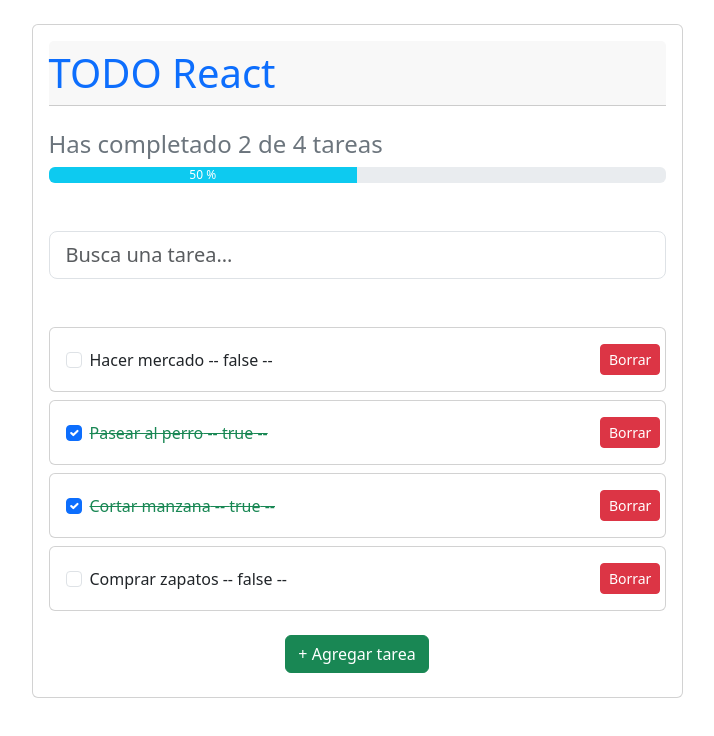
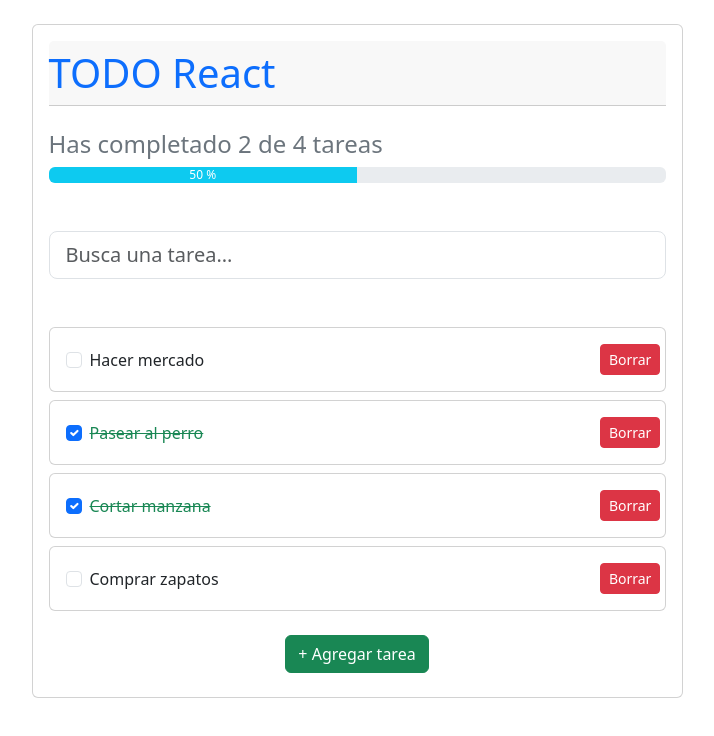
Before and after one commit to afperdomo2/todo-react, a React (Create React App) app: page / in a window 1280 px wide. Shown: the top 736 px of the page, without its empty margins (283-997 px from the left). Built offline with nearby package versions, Linux system fonts and the light colour scheme.

Commit message:
🚀Refactor: Realiza ajustes menores en las tareas individuales

```diff
--- a/src/App.js
+++ b/src/App.js
@@ -64,6 +64,7 @@ function App() {
               {searchedTodos.map((todo, index) => (
                 <TodoItem
                   key={index}
+                  index={index}
                   text={todo.text}
                   completed={todo.completed}
                   onComplete={() => completeToggleTodo(todo.text)}
--- a/src/components/TodoCounter.js
+++ b/src/components/TodoCounter.js
@@ -2,7 +2,7 @@ import React from "react";
 
 function TodoCounter({ total, completed }) {
 
-    const percentage = Math.round((completed * 100) / total);
+    const percentage = Math.round((completed * 100) / total) || 0;
 
     return (
         <>
--- a/src/components/TodoItem.js
+++ b/src/components/TodoItem.js
@@ -10,12 +10,14 @@ function TodoItem(props) {
                         type="checkbox"
                         defaultChecked={props.completed}
                         onClick={props.onComplete}
+                        id={`check_${props.index}`}
                     />
                     <label
                         className={`form-check-label ${props.completed && "text-success text-decoration-line-through"
                             }`}
+                        htmlFor={`check_${props.index}`}
                     >
-                        {props.text} -- {props.completed ? 'true' : 'false'} -- {props.key}
+                        {props.text}
                     </label>
                 </div>
                 <div className="col-md-1 mb-3">
```
